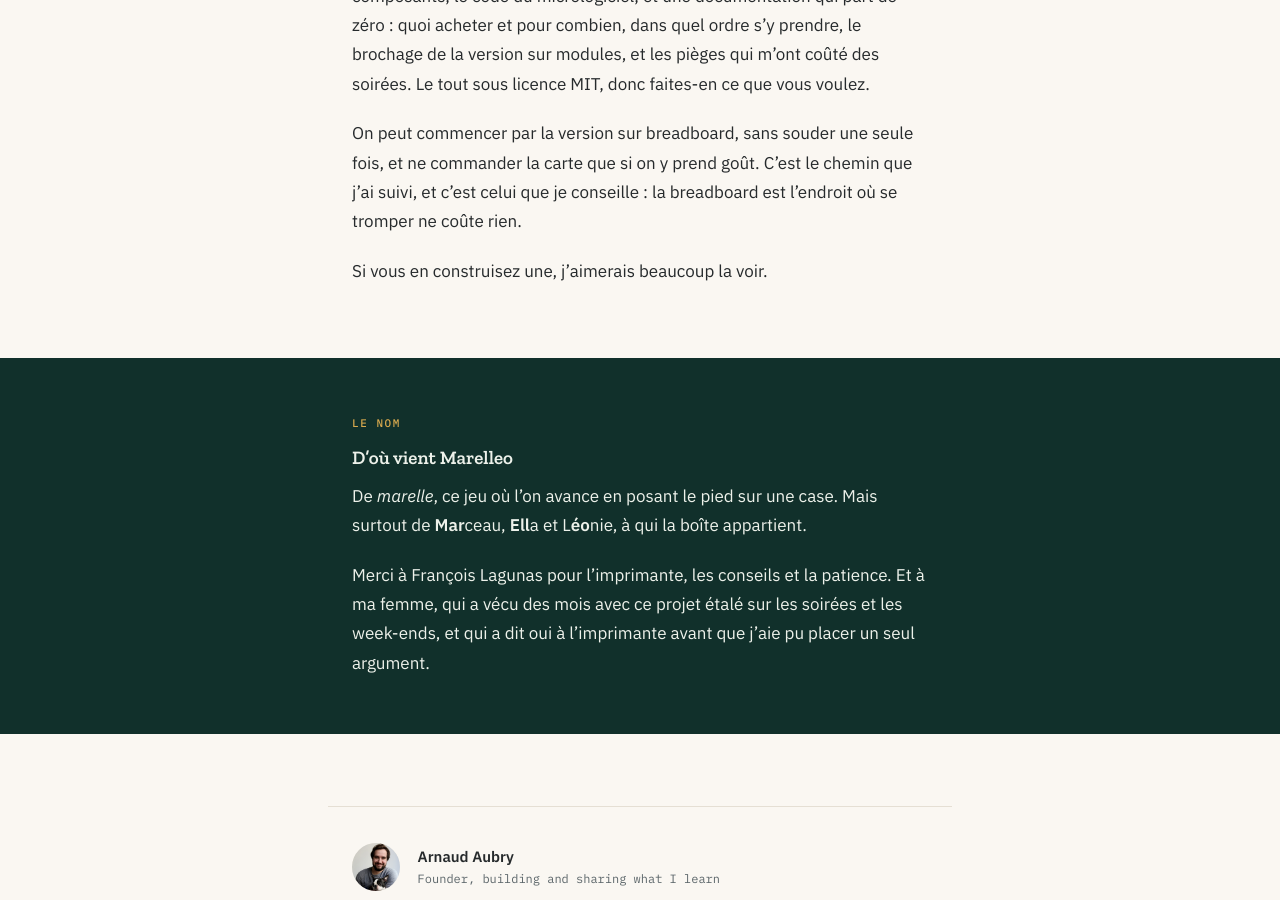
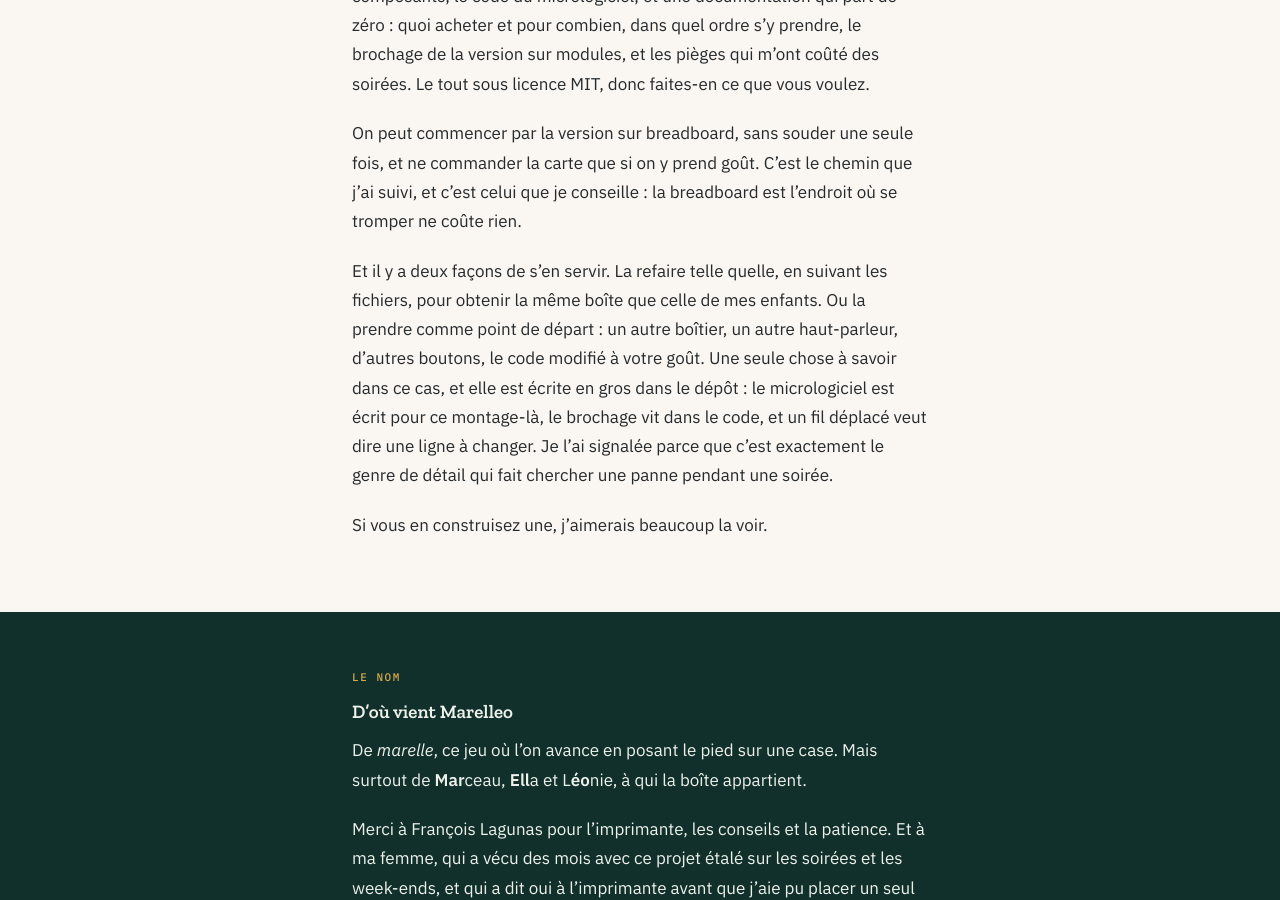
Before and after one commit to Zebra-Rodeo/zebra-rodeo.github.io, a Jekyll site: the page built from _posts/2026-10-15-marelleo.md, in a window 1280 px wide and 900 px high, scrolled down 23878 px. Built offline with Jekyll 4.4.1, drawn with Linux system fonts in a browser that asks for light colours.

Commit message:
Marelleo : telle quelle, ou modifiée
Dire les deux usages du dépôt, et prévenir au passage que le brochage vit dans
le code : un montage câblé autrement demande d'y toucher.

Co-Authored-By: Claude Opus 5 <noreply@anthropic.com>
Claude-Session: https://claude.ai/code/session_015okbtFBb8ae9fNXuosxdgM

```diff
--- a/_posts/2026-10-15-marelleo.md
+++ b/_posts/2026-10-15-marelleo.md
@@ -314,6 +314,8 @@ Les trois pièces du boîtier à imprimer, les fichiers de fabrication de la car
 
 On peut commencer par la version sur breadboard, sans souder une seule fois, et ne commander la carte que si on y prend goût. C'est le chemin que j'ai suivi, et c'est celui que je conseille : la breadboard est l'endroit où se tromper ne coûte rien.
 
+Et il y a deux façons de s'en servir. La refaire telle quelle, en suivant les fichiers, pour obtenir la même boîte que celle de mes enfants. Ou la prendre comme point de départ : un autre boîtier, un autre haut-parleur, d'autres boutons, le code modifié à votre goût. Une seule chose à savoir dans ce cas, et elle est écrite en gros dans le dépôt : le micrologiciel est écrit pour ce montage-là, le brochage vit dans le code, et un fil déplacé veut dire une ligne à changer. Je l'ai signalée parce que c'est exactement le genre de détail qui fait chercher une panne pendant une soirée.
+
 Si vous en construisez une, j'aimerais beaucoup la voir.
 
 <div class="bande" markdown="1">
```
